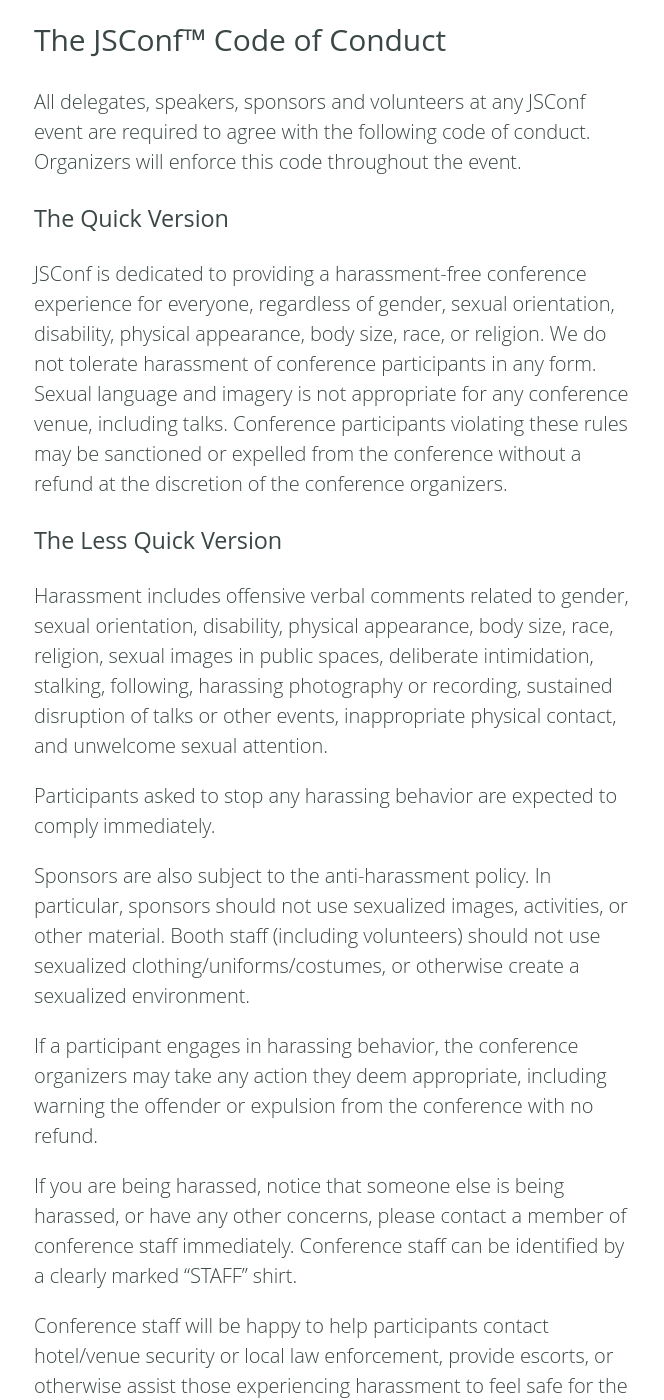
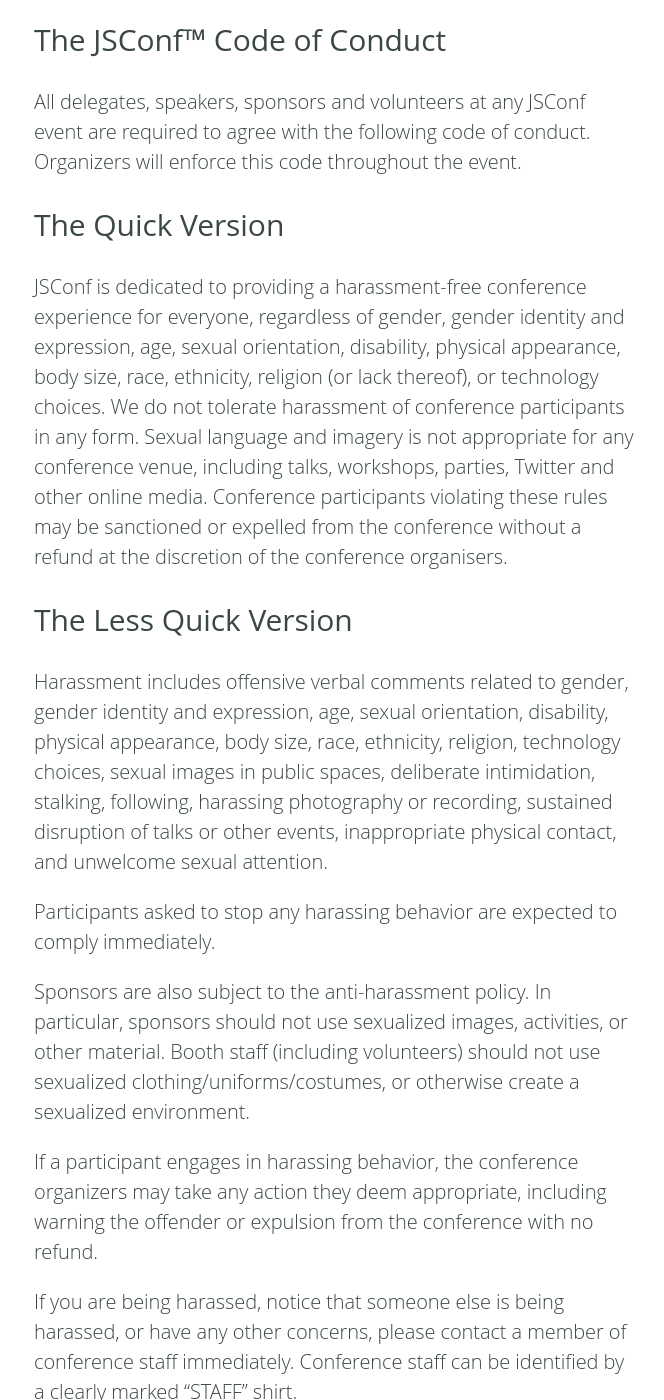
Before and after one commit to dinosaurjs/dinosaurjs.github.io, a Jekyll site: the page built from code-of-conduct.markdown, in a window 1280 px wide and 1400 px high, scrolled down 529 px. Shown: the whole window, without its empty margins (306-970 px from the left). Built offline with Jekyll 4.4.1, drawn with Linux system fonts in a browser that asks for light colours; some web fonts are replaced.

Commit message:
Update CoC, closes #1

```diff
--- a/code-of-conduct.markdown
+++ b/code-of-conduct.markdown
@@ -11,13 +11,13 @@
 
 All delegates, speakers, sponsors and volunteers at any JSConf event are required to agree with the following code of conduct. Organizers will enforce this code throughout the event.
 
-### The Quick Version
+## The Quick Version
 
-JSConf is dedicated to providing a harassment-free conference experience for everyone, regardless of gender, sexual orientation, disability, physical appearance, body size, race, or religion. We do not tolerate harassment of conference participants in any form. Sexual language and imagery is not appropriate for any conference venue, including talks. Conference participants violating these rules may be sanctioned or expelled from the conference without a refund at the discretion of the conference organizers.
+JSConf is dedicated to providing a harassment-free conference experience for everyone, regardless of gender, gender identity and expression, age, sexual orientation, disability, physical appearance, body size, race, ethnicity, religion (or lack thereof), or technology choices. We do not tolerate harassment of conference participants in any form. Sexual language and imagery is not appropriate for any conference venue, including talks, workshops, parties, Twitter and other online media. Conference participants violating these rules may be sanctioned or expelled from the conference without a refund at the discretion of the conference organisers.
 
-### The Less Quick Version
+## The Less Quick Version
 
-Harassment includes offensive verbal comments related to gender, sexual orientation, disability, physical appearance, body size, race, religion, sexual images in public spaces, deliberate intimidation, stalking, following, harassing photography or recording, sustained disruption of talks or other events, inappropriate physical contact, and unwelcome sexual attention.
+Harassment includes offensive verbal comments related to gender, gender identity and expression, age, sexual orientation, disability, physical appearance, body size, race, ethnicity, religion, technology choices, sexual images in public spaces, deliberate intimidation, stalking, following, harassing photography or recording, sustained disruption of talks or other events, inappropriate physical contact, and unwelcome sexual attention.
 
 Participants asked to stop any harassing behavior are expected to comply immediately.
 
```
